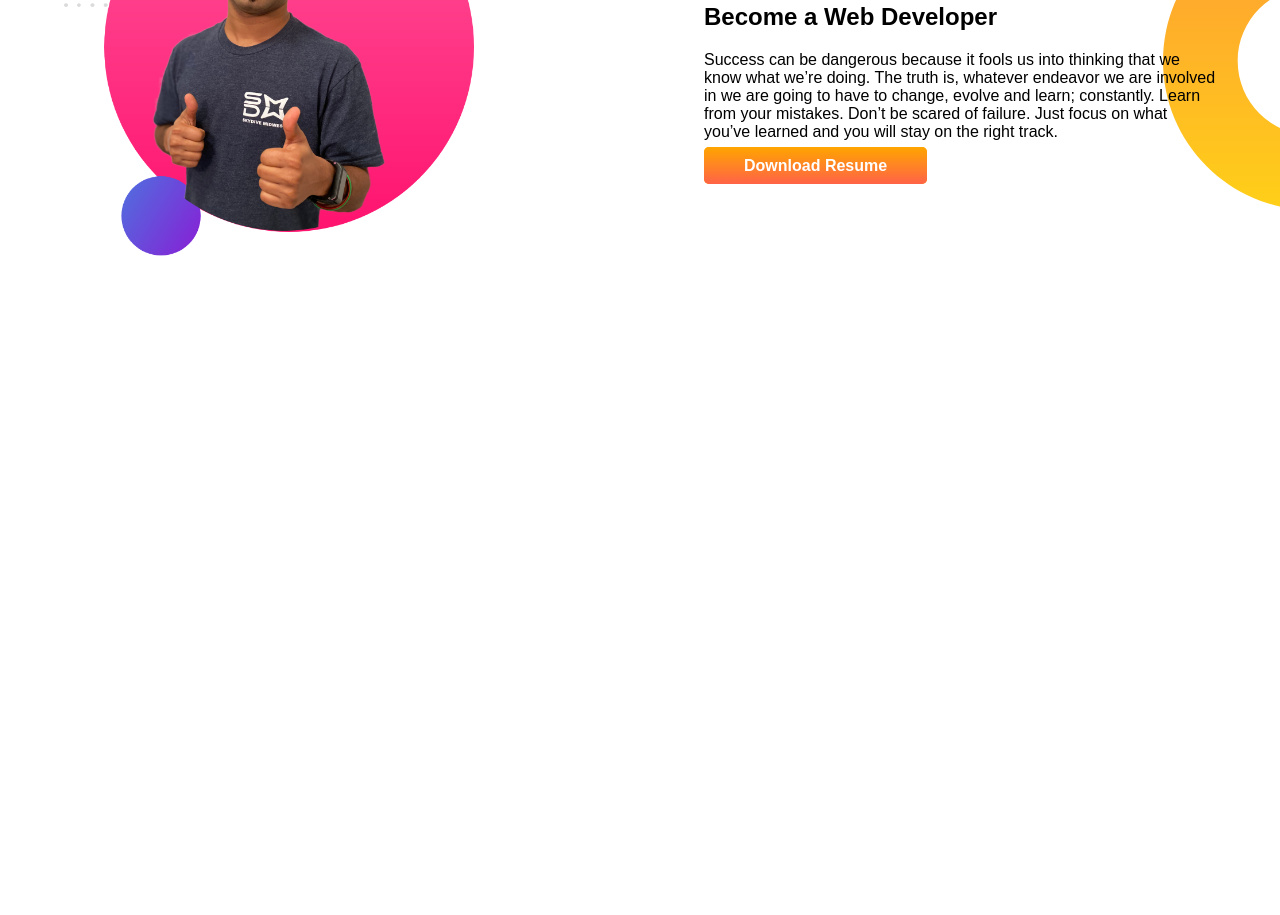
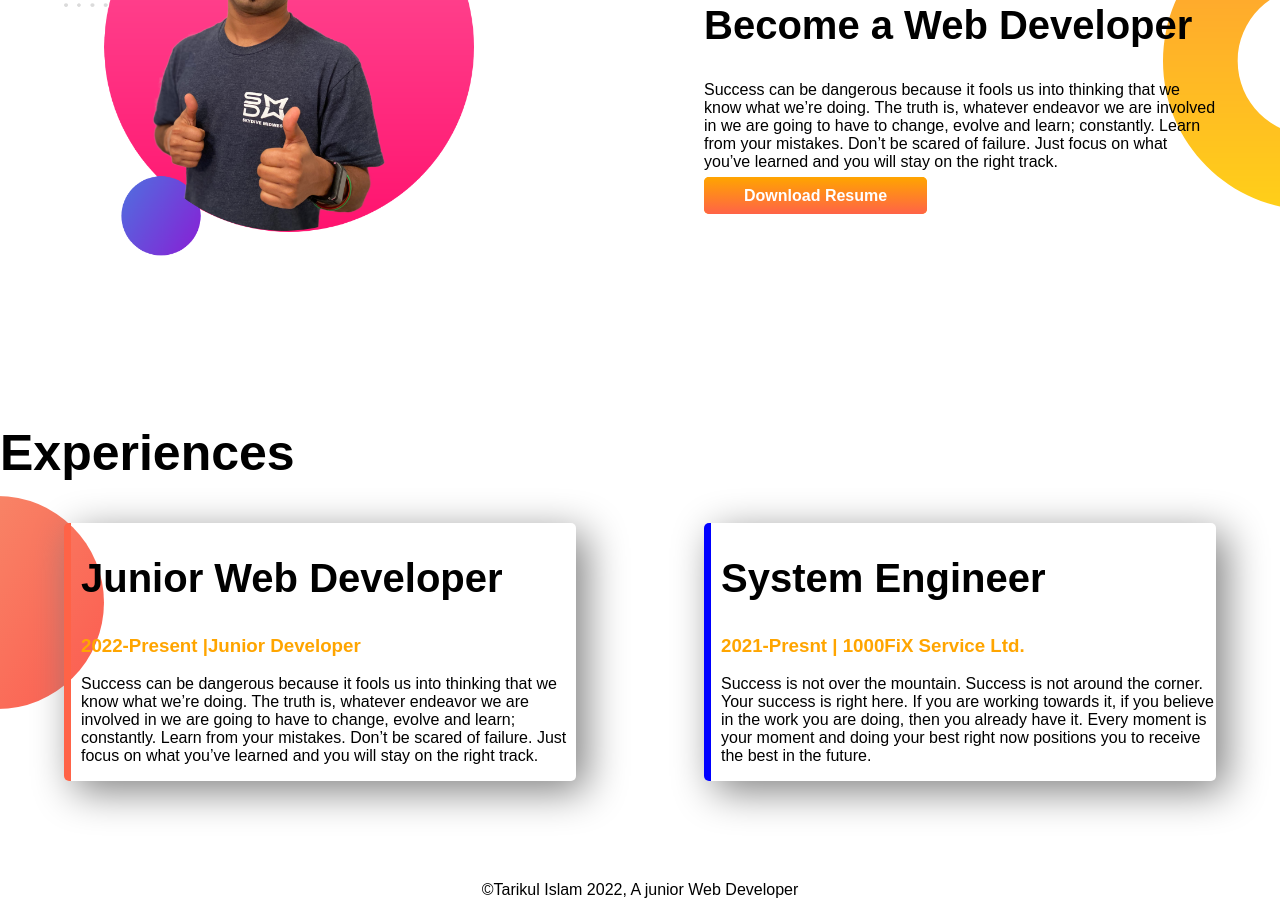
Before and after one commit to softcoder007/developer-portfolio, a plain HTML site: page index.html in a window 1280 px wide. Shown: the part 929-1844 px from the top of the page. Before the commit the page ends 1353 px from the top, so only its background shows below. Drawn offline with Linux system fonts and the light colour scheme; a web font is replaced by a local one.

Commit message:
style added and boarder added

```diff
--- a/index.html
+++ b/index.html
@@ -13,7 +13,7 @@
 </head>
 
 <body>
-    <section class="top-banner">
+    <section class="top-banner flexible-container">
         <div class="half-width">
             <h1>Welcome To</h1>
             <h1><span class="orange-color">Tarikul Islam's</span> World!</h1>
@@ -29,7 +29,7 @@
             <img src="images/my-bg.png" alt="my_Photo">
         </div>
     </section>
-    <section class="dream-big">
+    <section class="dream-big flexible-container">
         <div class="half-width">
             <img src="images/jhankar2.png" alt="">
         </div>
@@ -46,6 +46,38 @@
         </div>
 
     </section>
+    <section class="experience-area">
+        <h1>Experiences</h1>
+        <div class="flexible-container">
+            <div id="full-stack-developer" class="experiences-item">
+                <h2>Junior Web Developer</h2>
+                <h3 class="orange-color">2022-Present |Junior Developer</h3>
+                <p>Success can be dangerous because it fools us into thinking that we know what we’re doing. The truth
+                    is,
+                    whatever endeavor we are involved in we are going to have to change, evolve and learn; constantly.
+                    Learn
+                    from your mistakes.
+
+                    Don’t be scared of failure. Just focus on what you’ve learned and you will stay on the right track.
+                </p>
+            </div>
+            <div id="system-engineer" class="experiences-item">
+                <h2>System Engineer</h2>
+                <h3 class="orange-color">2021-Presnt | 1000FiX Service Ltd.</h3>
+                <p>Success is not over the mountain.
+
+                    Success is not around the corner.
+
+                    Your success is right here. If you are working towards it, if you believe in the work you are doing,
+                    then you already have it. Every moment is your moment and doing your best right now positions you to
+                    receive the best in the future. </p>
+            </div>
+        </div>
+
+    </section>
 </body>
+<footer>
+    <p>©Tarikul Islam 2022, A junior Web Developer</p>
+</footer>
 
 </html>
--- a/style.css
+++ b/style.css
@@ -7,11 +7,15 @@ h1 {
     font-size: 50px;
 }
 
+h2 {
+    font-size: 40px;
+}
+
 .orange-color {
     color: orange;
 }
 
-section {
+.flexible-container {
     display: flex;
     margin-bottom: 100px;
 }
@@ -46,3 +50,30 @@ section {
     background-repeat: no-repeat;
     background-position: right;
 }
+
+.experiences-item {
+    width: 40%;
+    margin-left: 5%;
+    margin-right: 5%;
+    padding-left: 10px;
+    border-radius: 5px;
+    box-shadow: 10px 10px 40px grey;
+}
+
+.experience-area {
+    background-image: url(images/exp-bg.png);
+    background-repeat: no-repeat;
+    background-position: left;
+}
+
+#full-stack-developer {
+    border-left: 7px solid tomato;
+}
+
+#system-engineer {
+    border-left: 7px solid blue;
+}
+
+footer {
+    text-align: center;
+}
```
